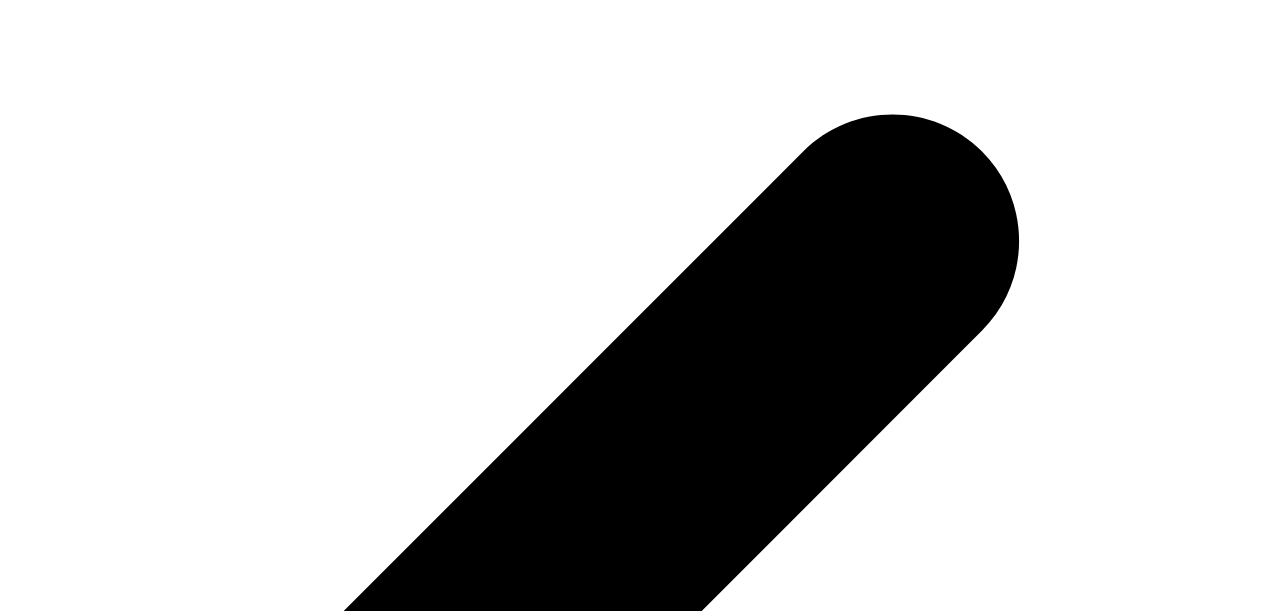
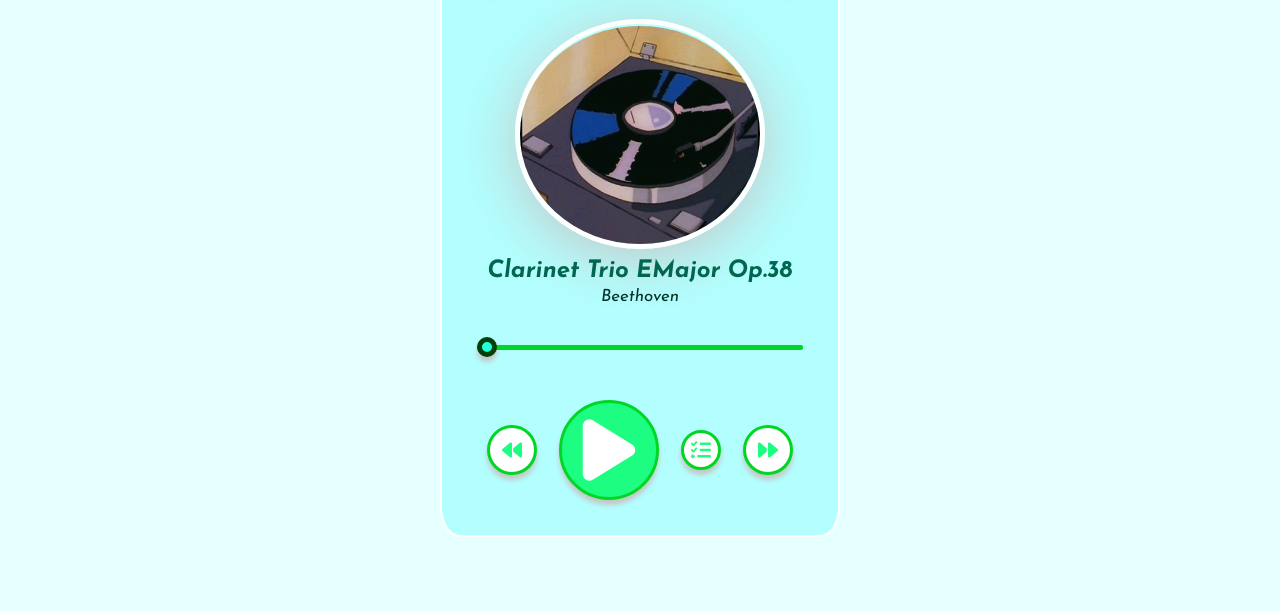
Before and after one commit to abhishekkr/home.tube, a plain HTML site: page index.html in a window 1280 px wide. Shown: the part 146-757 px from the top of the page. Drawn offline with Linux system fonts and the light colour scheme; the site is published under a folder, as on GitHub Pages, so addresses that start at the root find nothing.

Commit message:
fix css href, so non-root path also load it fine
Signed-off-by: AbhishekKr <abhikumar163@gmail.com>

```diff
--- a/index.html
+++ b/index.html
@@ -3,7 +3,7 @@
     <meta charset="utf-8">
     <meta name="viewport" content="width=device-width, initial-scale=1.0">
     <title>Home.Tube</title>
-    <link rel="stylesheet" href="/css/global.css" type="text/css" media="screen" title="no title" charset="utf-8">
+    <link rel="stylesheet" href="css/global.css" type="text/css" media="screen" title="no title" charset="utf-8">
 
     <link rel="preconnect" href="https://fonts.googleapis.com">
     <link rel="preconnect" href="https://fonts.gstatic.com" crossorigin>
```
